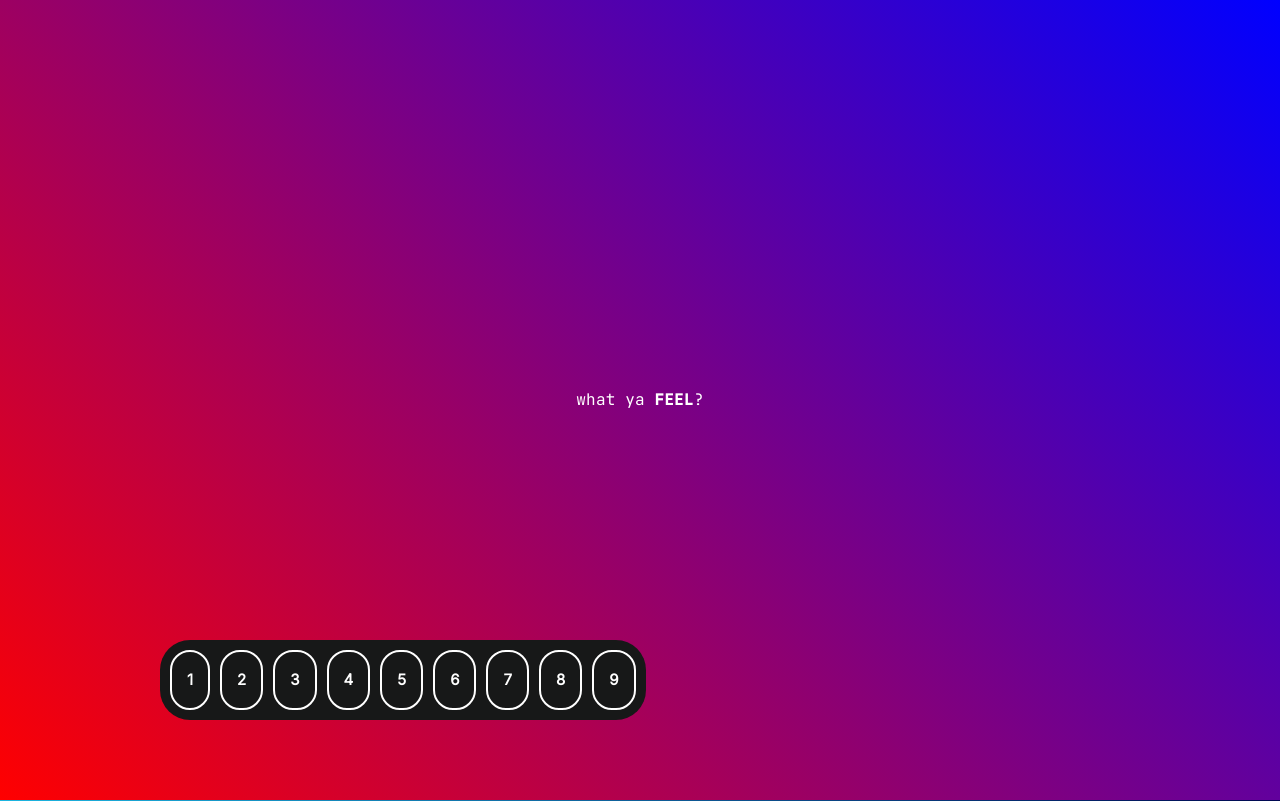
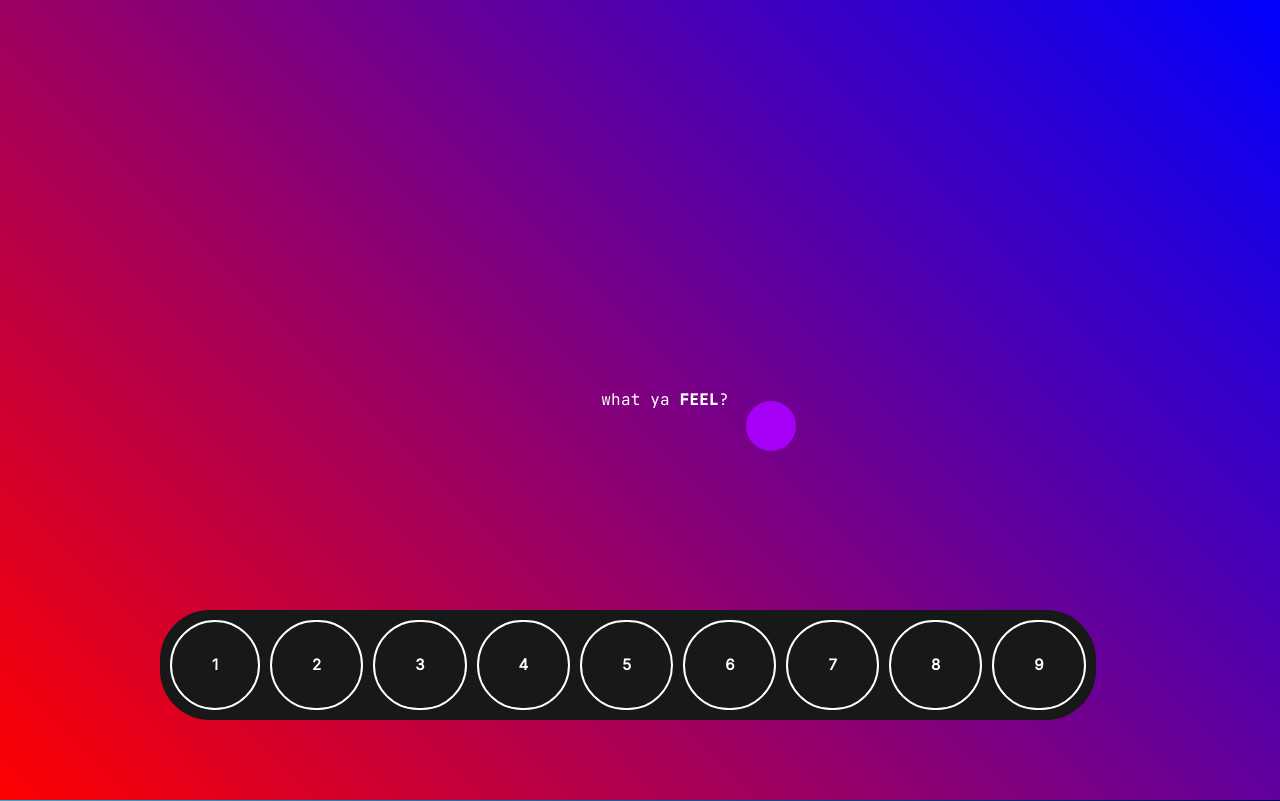
Before and after one commit to catcody/baigiamasis, a PHP site: the page made by public/index copy.html in a window 1280 px wide. Shown: the top 801 px of the page. Run offline with PHP 8.4, Linux system fonts and the light colour scheme.

Commit message:
updated css animation

```diff
--- a/public/index copy.html
+++ b/public/index copy.html
@@ -30,6 +30,7 @@
 
 <!-- sections -->
     <div id="sec1" class="block pirmas">
+        <div id="cat"></div>
         <p>what ya <span id="fella">feel</span>?</p>
     </div>
 
--- a/public/styles.css
+++ b/public/styles.css
@@ -33,6 +33,30 @@
 
 #sec1 p{
     margin: 5px;
+    position: relative;
+    animation-name: textAnimation;
+    animation-duration: 5s;
+    animation-fill-mode: forwards;
+}
+
+#cat {
+  width: 50px;
+  height: 50px;
+  border-radius: 50px;
+  background-color: white;
+  position: relative;
+  animation-name: myAnimation;
+  animation-duration: 5s;
+  animation-iteration-count: 2;
+  animation-direction: alternate;
+}
+
+@keyframes myAnimation {
+  0%   {background-color:rgb(255, 255, 255); left:0px; top:0px;}
+  25%  {background-color:rgb(183, 0, 255); left:200px; top:0px;}
+  50%  {background-color:rgb(48, 3, 195); left:200px; top:200px;}
+  75%  {background-color:rgb(168, 3, 55); left:0px; top:200px;}
+  100% {background-color:rgb(255, 255, 255); left:0px; top:0px;}
 }
 
 #sec1 span{
@@ -136,7 +160,7 @@
 
 #nav{
     background-color: #171818;
-    border-radius: 30px;
+    border-radius: 50px;
     padding: 5px;
     display: flex;
     justify-content: space-around;
@@ -153,8 +177,8 @@
         /**/
         border: 2px solid white;
         color: white;
-        border-radius: 20px;
-        padding: 15px;
+        border-radius: 50px;
+        padding: 30px 40px;
         margin: 5px;
     }
 }
```
